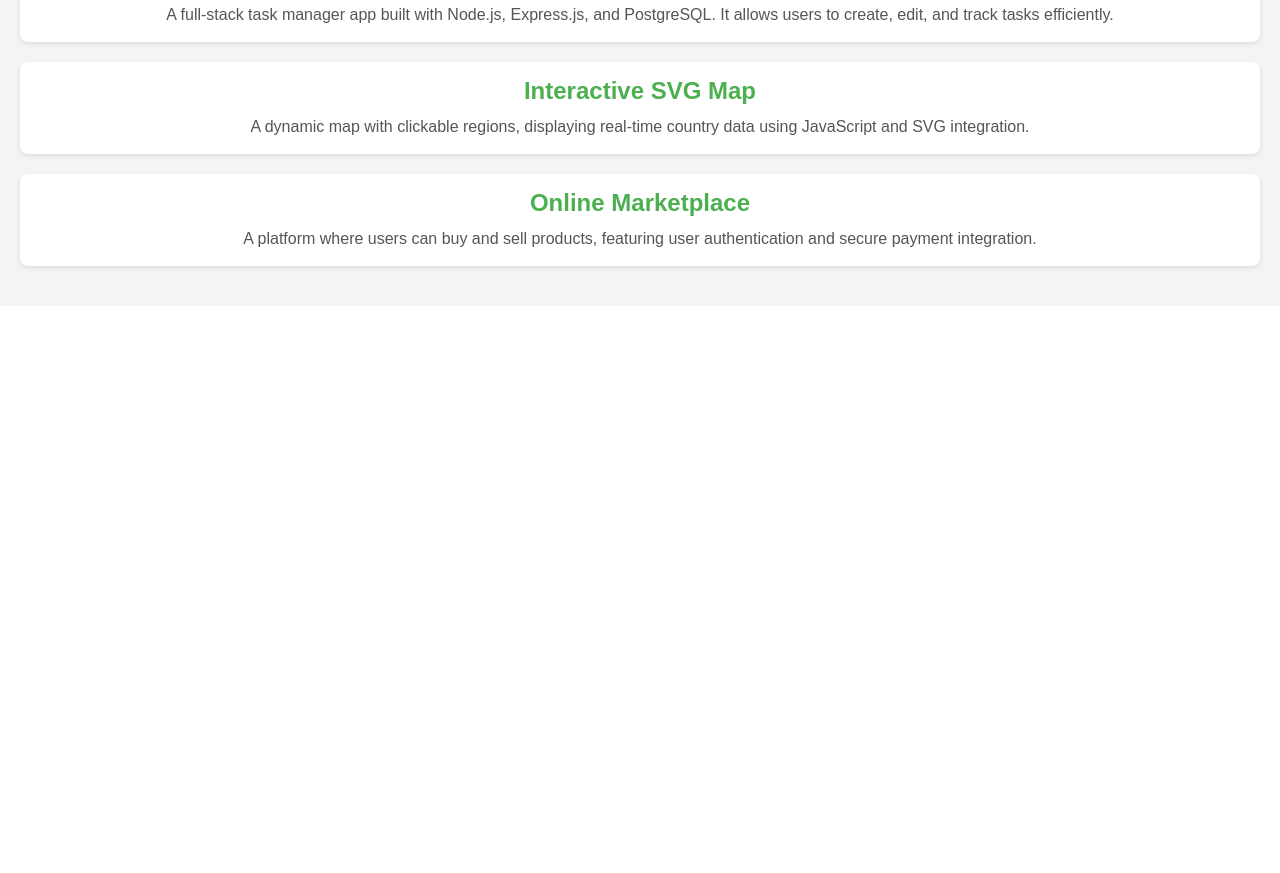
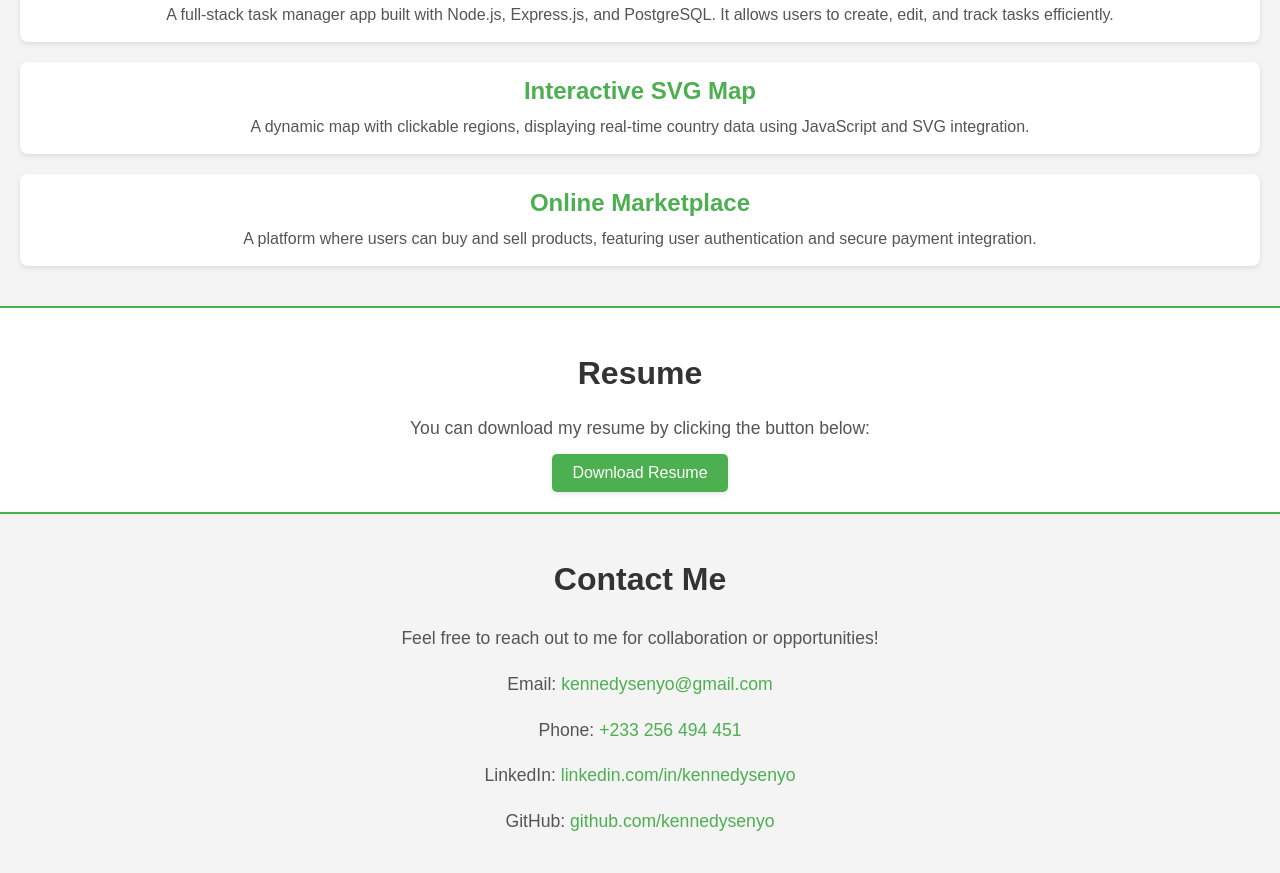
Before and after one commit to Kennedysenyo/CODSOFT-2, a plain HTML site: page index.html in a window 1280 px wide. Shown: the part 1445-2318 px from the top of the page. Before the commit the page ends 1751 px from the top, so only its background shows below. Drawn offline with Linux system fonts and the light colour scheme.

Commit message:
added the resume section, and the contact section

```diff
--- a/index.html
+++ b/index.html
@@ -47,5 +47,20 @@
       <p>A platform where users can buy and sell products, featuring user authentication and secure payment integration.</p>
     </div>
   </section>
+
+  <section class="resume">
+    <h2>Resume</h2>
+    <p>You can download my resume by clicking the button below:</p>
+    <a href="Kennedy_Senyo_Resume.pdf" class="btn-download" download>Download Resume</a>
+  </section>
+
+  <section class="contact">
+    <h2>Contact Me</h2>
+    <p>Feel free to reach out to me for collaboration or opportunities!</p>
+    <p>Email: <a href="mailto:kennedysenyo@gmail.com">kennedysenyo@gmail.com</a></p>
+    <p>Phone: <a href="tel:+233123456789">+233 256 494 451</a></p>
+    <p>LinkedIn: <a href="https://www.linkedin.com/in/kennedysenyo/" target="_blank">linkedin.com/in/kennedysenyo</a></p>
+    <p>GitHub: <a href="https://github.com/kennedysenyo" target="_blank">github.com/kennedysenyo</a></p>
+  </section>
 </body>
 </html>
--- a/styles/styles.css
+++ b/styles/styles.css
@@ -112,3 +112,64 @@ section.projects {
   color: #555;
   line-height: 1.5;
 }
+
+section.resume {
+  padding: 20px;
+  background-color: #FFF;
+  text-align: center;
+  border-top: 2px solid #4CAF50;
+}
+
+.resume h2 {
+  font-size: 2rem;
+  color: #333;
+}
+
+.resume p {
+  font-size: 1.1rem;
+  color: #555;
+  margin-bottom: 15px;
+}
+
+.btn-download {
+  display: inline-block;
+  padding: 10px 20px;
+  font-size: 1rem;
+  color: #FFF;
+  background-color: #4CAF50;
+  text-decoration: none;
+  border-radius: 5px;
+  box-shadow: 0 2px 5px rgba(0, 0, 0, 0.1);
+  transition: background-color 0.3s ease;
+}
+
+.btn-download:hover {
+  background-color: #45A049;
+}
+
+section.contact {
+  padding: 20px;
+  background-color: #F4F4F4;
+  text-align: center;
+  border-top: 2px solid #4CAF50;
+}
+
+.contact h2 {
+  font-size: 2rem;
+  color: #333;
+}
+
+.contact p {
+  font-size: 1.1rem;
+  color: #555;
+  line-height: 1.6;
+}
+
+.contact a {
+  color: #4CAF50;
+  text-decoration: none;
+}
+
+.contact a:hover {
+  text-decoration: underline;
+}
```
